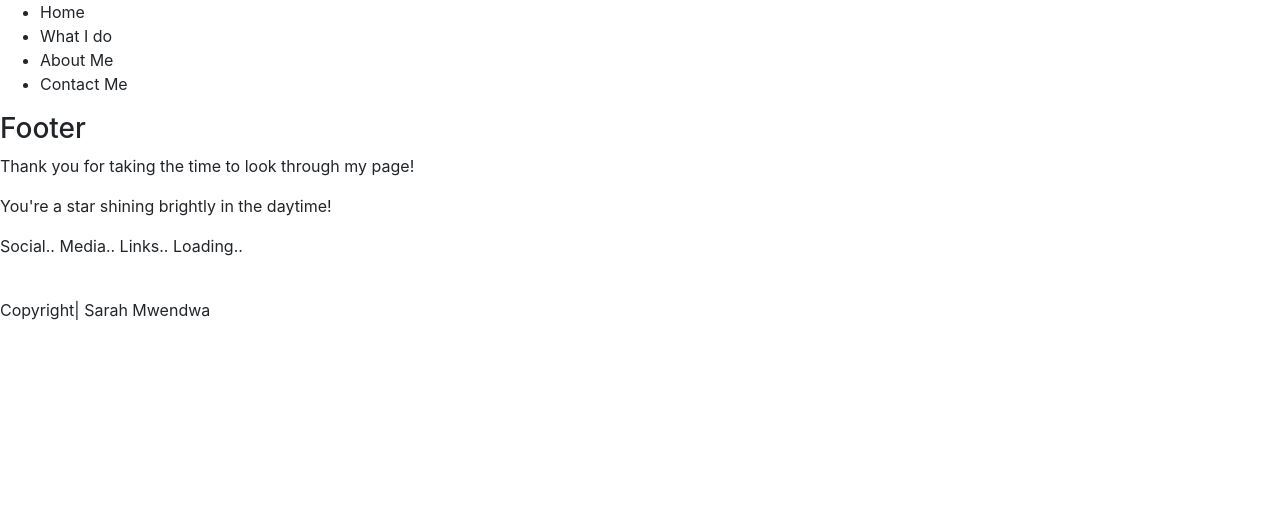
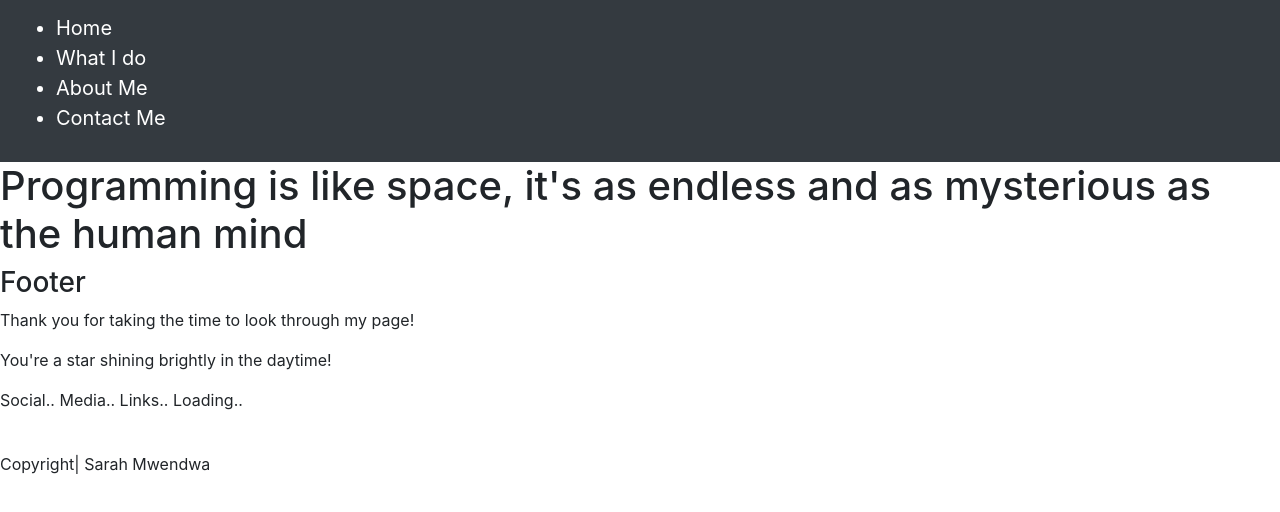
Before and after one commit to wendymunyasi/blackrose9.github.io, a plain HTML site: page index.html in a window 1280 px wide. Drawn offline with nearby package versions, Linux system fonts and the light colour scheme.

Commit message:
edit index.html add sticky nav bar and some skeleton structure.

```diff
--- a/index.html
+++ b/index.html
@@ -14,8 +14,8 @@
 
     <body>
         <header>
-            <nav id="mainnav">
-                <ul>
+            <nav id="mainnav" class="navbar sticky-top navbar-dark bg-dark">
+                <ul class="navbar-brand">
                     <li>Home</li>
                     <li>What I do</li>
                     <li>About Me</li>
@@ -23,7 +23,9 @@
                 </ul>
             </nav>
         </header>
-
+        <section >
+            <h1>Programming is like space, it's as endless and as mysterious as the human mind</h1>
+        </section>
 
         <footer>
             <h3>Footer</h3>
```
